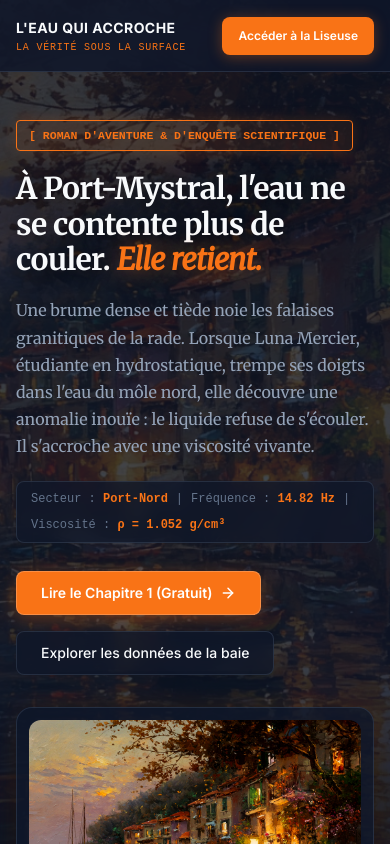
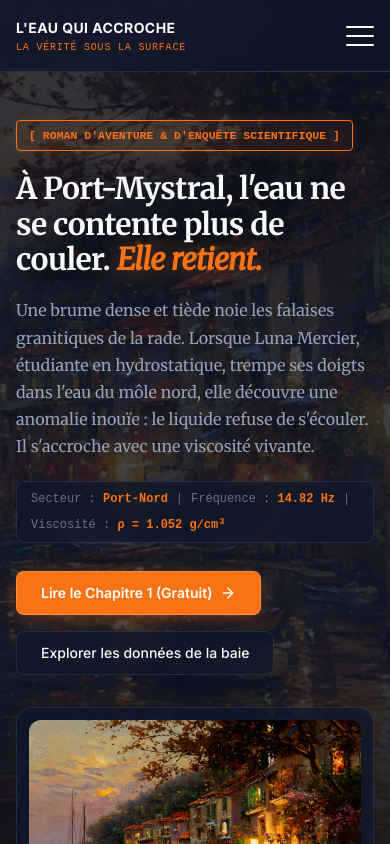
Before and after one commit to Devsaci/landing-eau-qui-accroche, a React (Vite) app: page / in a window 390 px wide. Shown: the top 844 px of the page. Built offline with nearby package versions, Linux system fonts and the light colour scheme.

Commit message:
feat(nav): ajout d'un menu hamburger responsive sur mobile

```diff
--- a/src/App.tsx
+++ b/src/App.tsx
@@ -138,19 +138,89 @@ const BrandSubtitle = styled('span', {
   textTransform: 'uppercase',
 })
 
-const NavLinks = styled('nav', {
+const MobileMenuCheckbox = styled('input', {
   display: 'none',
-  alignItems: 'center',
-  gap: '$6',
+})
+
+const MobileMenuLabel = styled('label', {
+  display: 'flex',
+  flexDirection: 'column',
+  justifyContent: 'space-between',
+  width: '28px',
+  height: '20px',
+  cursor: 'pointer',
+  zIndex: 101,
+  marginLeft: 'auto',
 
   '@bp3': {
+    display: 'none',
+  },
+
+  'span': {
+    display: 'block',
+    height: '2px',
+    width: '100%',
+    backgroundColor: '$textPrimary',
+    borderRadius: '2px',
+    transition: 'all 0.3s ease',
+    transformOrigin: 'center',
+  },
+
+  [`${MobileMenuCheckbox}:checked + & span:nth-child(1)`]: {
+    transform: 'translateY(9px) rotate(45deg)',
+  },
+  [`${MobileMenuCheckbox}:checked + & span:nth-child(2)`]: {
+    opacity: 0,
+  },
+  [`${MobileMenuCheckbox}:checked + & span:nth-child(3)`]: {
+    transform: 'translateY(-9px) rotate(-45deg)',
+  },
+})
+
+const NavLinks = styled('nav', {
+  // Mobile layout
+  position: 'fixed',
+  top: 0,
+  right: 0,
+  bottom: 0,
+  width: '100%',
+  backgroundColor: 'rgba(15, 23, 42, 0.95)',
+  backdropFilter: 'blur(20px)',
+  WebkitBackdropFilter: 'blur(20px)',
+  paddingTop: '100px',
+  display: 'flex',
+  flexDirection: 'column',
+  alignItems: 'center',
+  gap: '$8',
+  transform: 'translateX(100%)',
+  transition: 'transform 0.3s cubic-bezier(0.4, 0, 0.2, 1)',
+  zIndex: 90,
+
+  [`${MobileMenuCheckbox}:checked ~ &`]: {
+    transform: 'translateX(0)',
+  },
+
+  '@bp3': {
+    // Desktop layout
+    position: 'static',
+    width: 'auto',
+    backgroundColor: 'transparent',
+    backdropFilter: 'none',
+    WebkitBackdropFilter: 'none',
+    paddingTop: 0,
     display: 'flex',
+    flexDirection: 'row',
+    alignItems: 'center',
+    gap: '$6',
+    transform: 'none',
+    transition: 'none',
+    zIndex: 'auto',
   },
 })
 
 const NavLink = styled('a', {
   fontFamily: '$ui',
-  fontSize: '$sm',
+  fontSize: '$lg',
   fontWeight: '$medium',
   color: '$textMuted',
   textDecoration: 'none',
@@ -168,10 +238,14 @@ const NavLink = styled('a', {
       },
     },
   },
+
+  '@bp3': {
+    fontSize: '$sm',
+  },
 })
 
 const HeaderAction = styled('a', {
-  display: 'inline-flex',
+  display: 'none', // Hidden on mobile
   alignItems: 'center',
   justifyContent: 'center',
   backgroundColor: '$accentCopper',
@@ -191,6 +265,10 @@ const HeaderAction = styled('a', {
     backgroundColor: '#EA580C',
     boxShadow: '0 4px 20px rgba(249, 115, 22, 0.55)',
     transform: 'translateY(-1px)',
+  },
+
+  '@bp3': {
+    display: 'inline-flex',
   },
 })
 
@@ -914,6 +992,9 @@ export default function App() {
 
   const handleNavClick = (sectionId: string) => {
     setActiveSection(sectionId);
+    // Fermeture du menu mobile sans état React (via le checkbox)
+    const toggle = document.getElementById('mobile-menu-toggle') as HTMLInputElement;
+    if (toggle) toggle.checked = false;
   };
 
   useEffect(() => {
@@ -980,6 +1061,13 @@ export default function App() {
             <BrandTitle>L&apos;EAU QUI ACCROCHE</BrandTitle>
             <BrandSubtitle>LA VÉRITÉ SOUS LA SURFACE</BrandSubtitle>
           </BrandBlock>
+
+          <MobileMenuCheckbox type="checkbox" id="mobile-menu-toggle" aria-label="Ouvrir le menu" />
+          <MobileMenuLabel htmlFor="mobile-menu-toggle">
+            <span />
+            <span />
+            <span />
+          </MobileMenuLabel>
 
           <NavLinks role="navigation" aria-label="Navigation principale">
             <NavLink
```
